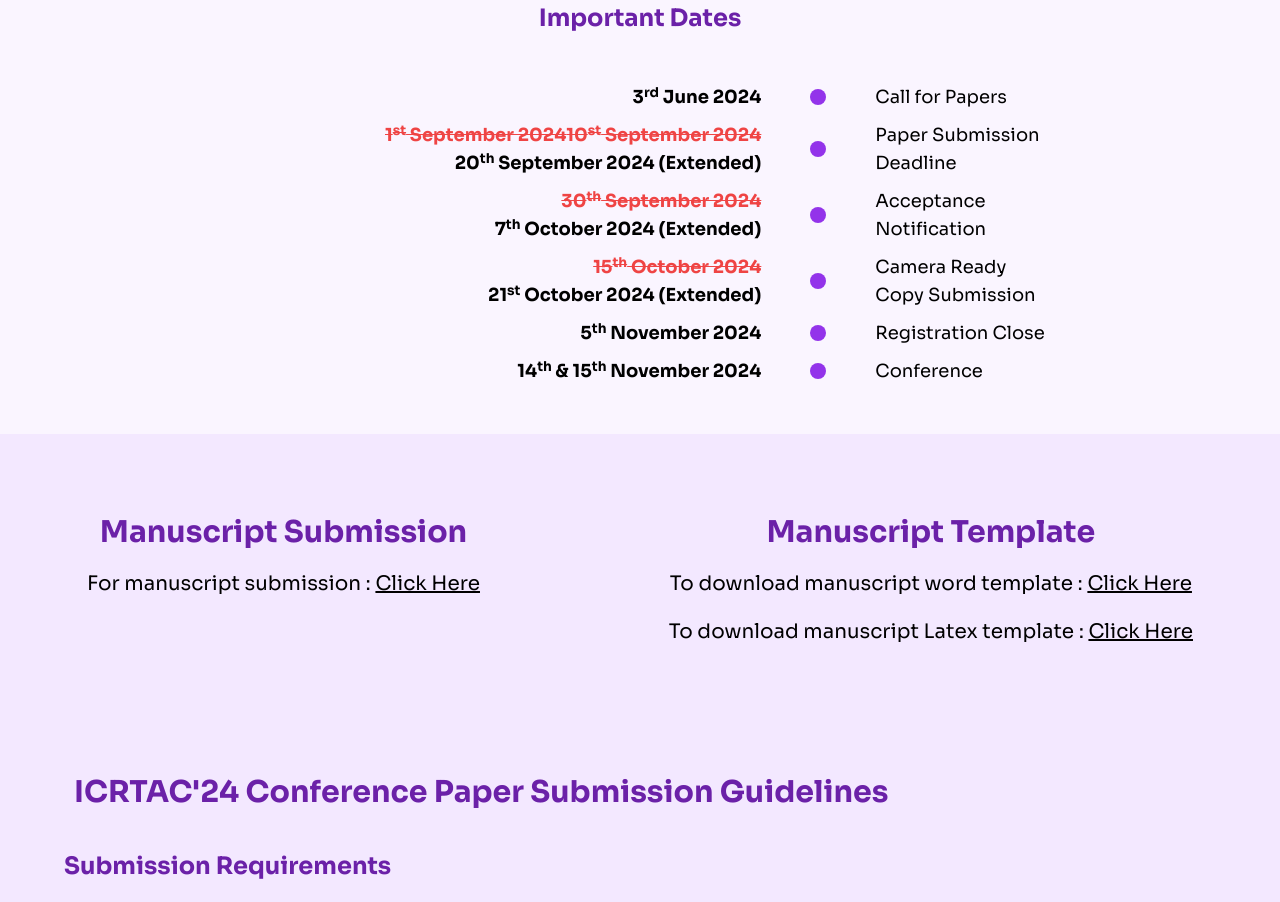
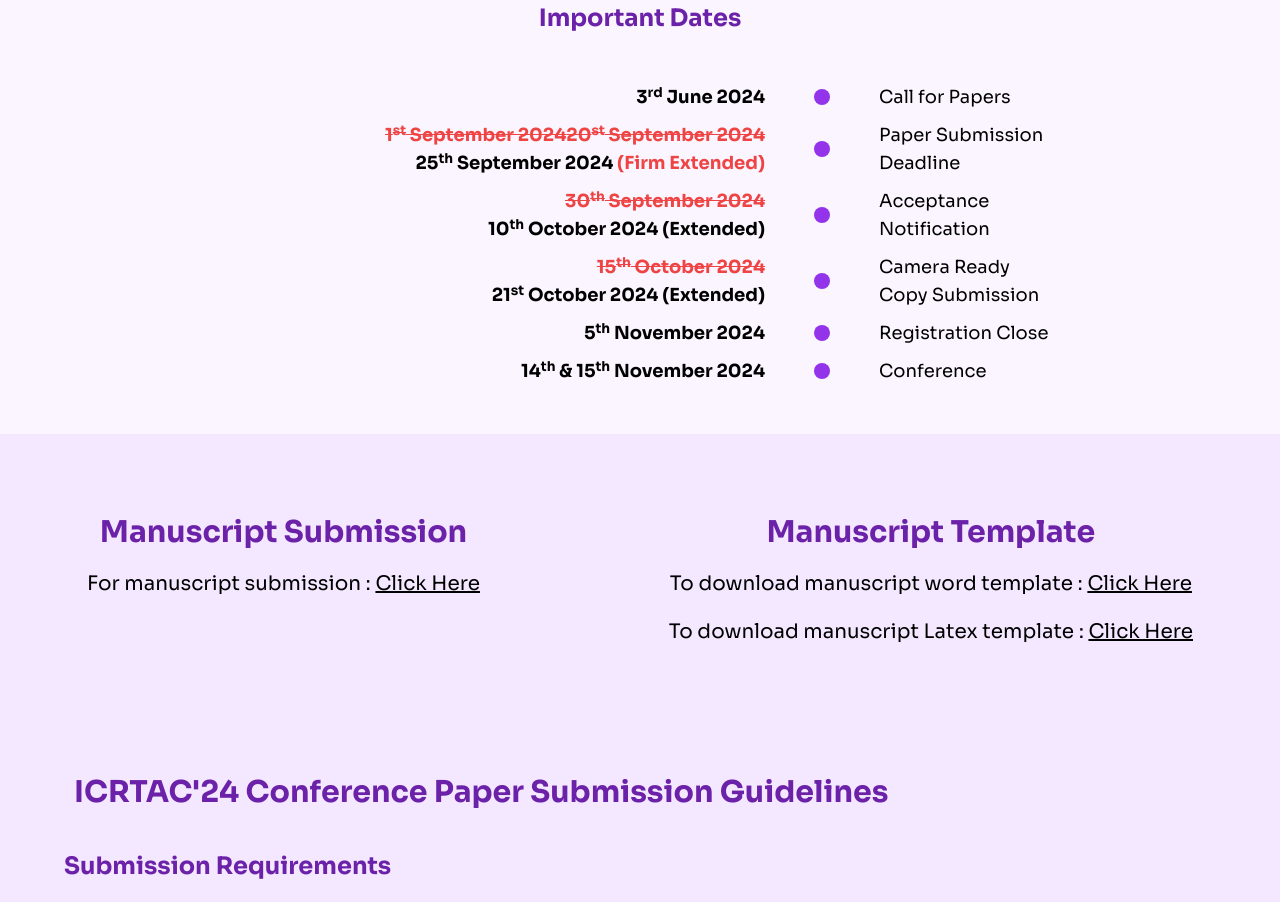
Before and after one commit to aswin-codes/IRCTAC-24, a React (Vite) app: page / in a window 1280 px wide. Shown: the part 7120-8022 px from the top of the page. Built offline with nearby package versions, Linux system fonts and the light colour scheme.

Commit message:
Update ImportantDates.jsx

```diff
--- a/src/components/ImportantDates.jsx
+++ b/src/components/ImportantDates.jsx
@@ -25,8 +25,8 @@ const ImportantDates = () => {
                                 <td className='w-56 text-right font-bold whitespace-nowrap'>
                                     <p className='mr-2 sm:mr-10'>
                                         <s className='text-red-500'>1<sup>st</sup> September 2024</s>
-                                        <s className='text-red-500'>10<sup>st</sup> September 2024</s><br />
-                                        20<sup>th</sup> September 2024 (Extended)
+                                        <s className='text-red-500'>20<sup>st</sup> September 2024</s><br />
+                                        25<sup>th</sup> September 2024 <span className='text-red-500'>(Firm Extended)</span>
                                     </p>
                                 </td>
                                 <td className='w-8'>
@@ -40,7 +40,7 @@ const ImportantDates = () => {
                                 <td className='w-56 text-right font-bold whitespace-nowrap'>
                                     <p className='mr-2 sm:mr-10'>
                                         <s className='text-red-500'>30<sup>th</sup> September 2024</s><br />
-                                        7<sup>th</sup> October 2024 (Extended)
+                                        10<sup>th</sup> October 2024 (Extended)
                                     </p>
                                 </td>
                                 <td className='w-8'>
```
